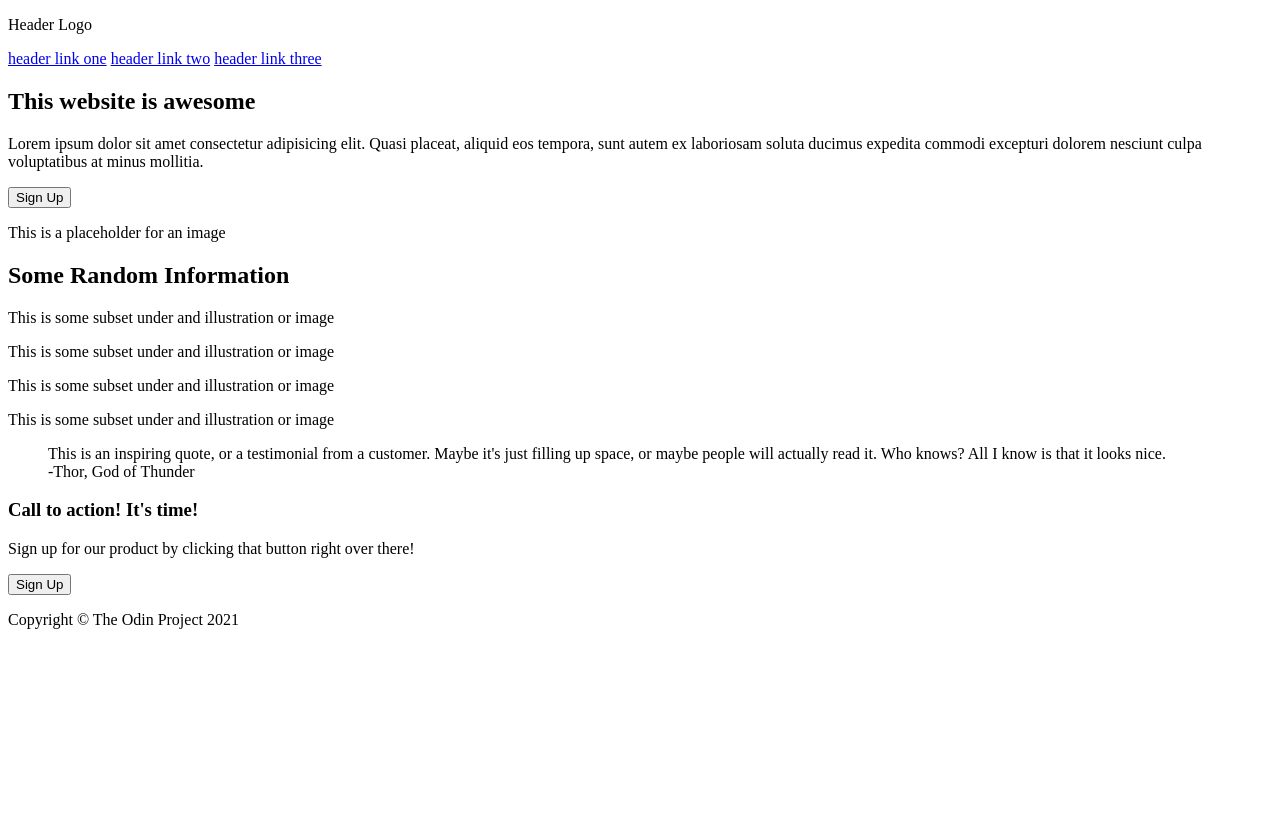
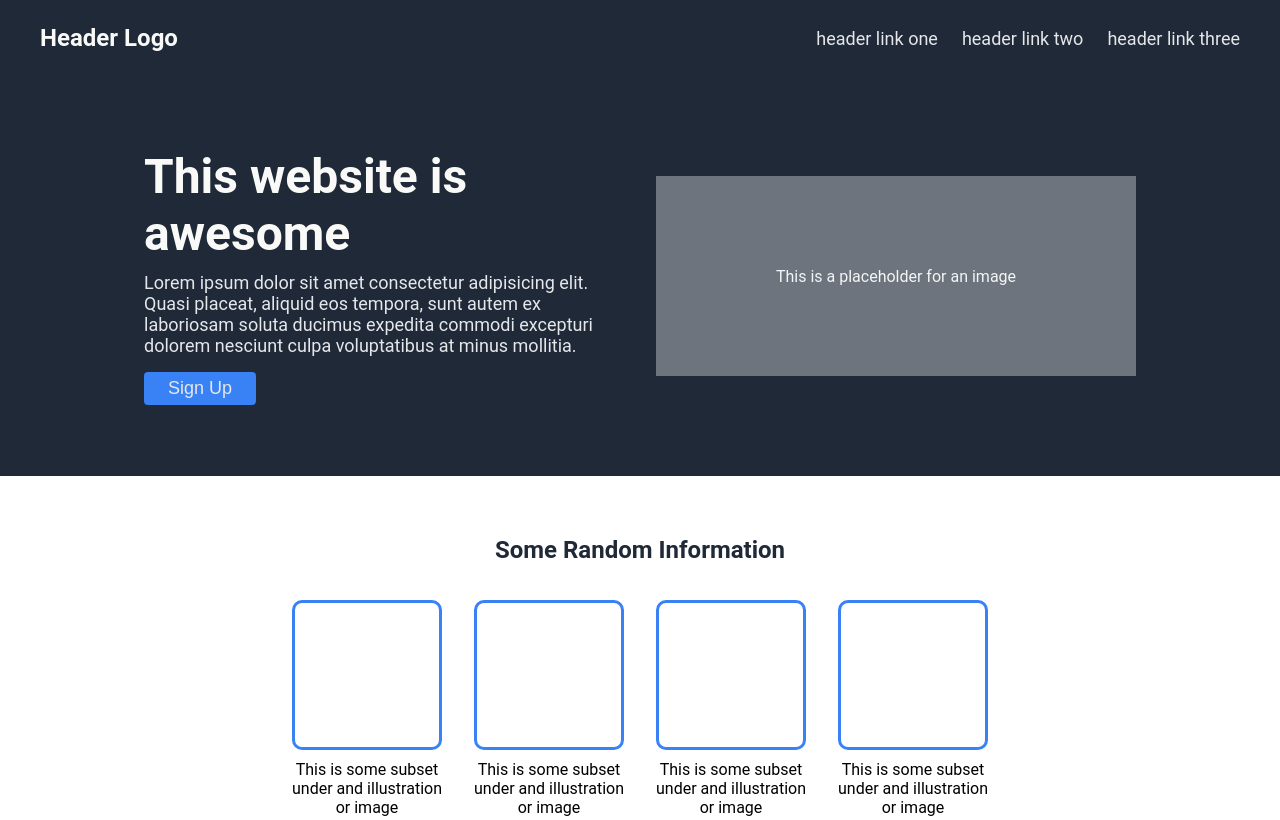
Before and after one commit to danuabd/odin-landing-page, a plain HTML site: page index.html in a window 1280 px wide. Shown: the top 820 px of the page. Drawn offline with Linux system fonts and the light colour scheme.

Commit message:
Add styling to page

```diff
--- a/index.html
+++ b/index.html
@@ -8,16 +8,19 @@
   </head>
   <body>
     <nav>
+      <div class="nav-container">
         <p class="header--logo-text">Header Logo</p>
         <div class="header--menu">
           <a class="header--link" href="#">header link one</a>
-        <a class="header-link" href="#">header link two</a>
-        <a class="header-link" href="#">header link three</a>
+          <a class="header--link" href="#">header link two</a>
+          <a class="header--link" href="#">header link three</a>
+        </div>
       </div>
     </nav>
     <main>
       <section class="section--hero">
-        <div>
+        <div class="hero--container">
+          <div class="hero--col-1">
             <h1>This website is awesome</h1>
             <p class="hero--secondary-text">
               Lorem ipsum dolor sit amet consectetur adipisicing elit. Quasi
@@ -27,8 +30,9 @@
             </p>
             <button class="btn hero--btn">Sign Up</button>
           </div>
-        <div class="hero--image-placeholder">
+          <div class="hero--col-2">
             <p>This is a placeholder for an image</p>
+          </div>
         </div>
       </section>
       <section class="section--random-info">
@@ -53,12 +57,16 @@
         </div>
       </section>
       <section class="section--quote">
+        <div class="quote">
           <blockquote>
-          This is an inspiring quote, or a testimonial from a customer. Maybe
-          it's just filling up space, or maybe people will actually read it. Who
-          knows? All I know is that it looks nice.
+            <p>
+              This is an inspiring quote, or a testimonial from a customer.
+              Maybe it's just filling up space, or maybe people will actually
+              read it. Who knows? All I know is that it looks nice.
+            </p>
             <footer>-Thor, God of Thunder</footer>
           </blockquote>
+        </div>
       </section>
       <section class="section--cta">
         <div class="cta-container">
@@ -72,7 +80,7 @@
         </div>
       </section>
     </main>
-    <footer>
+    <footer class="page-footer">
       <p class="copyright-message">
         Copyright <span>&copy;</span> The Odin Project 2021
       </p>
--- a/style.css
+++ b/style.css
@@ -16,10 +16,240 @@
 
 #3882f6 - button color, CTA background
 
-36px extra-bold #f12937 - information header text
+36px extra-bold #1f2937 - information header text
 
 #e5e7eb - quote section background
 
 36px light italic #1f2937 - quote text
 
 */
+
+* {
+  padding: 0;
+  margin: 0;
+  box-sizing: border-box;
+}
+
+body {
+  font-family: "Roboto", sans-serif;
+}
+
+.btn {
+  padding: 6px 24px;
+  border-radius: 4px;
+}
+
+/*//////////////
+
+Navigation
+
+//////////////*/
+
+nav {
+  display: flex;
+  justify-content: center;
+  background-color: #1f2937;
+  padding: 24px 0;
+}
+
+.nav-container {
+  display: flex;
+  justify-content: space-between;
+  align-items: center;
+  width: 1200px;
+}
+
+.header--logo-text {
+  font-size: 24px;
+  color: #f9faf8;
+  font-weight: bold;
+}
+
+.header--menu {
+  display: flex;
+  gap: 24px;
+}
+
+.header--link {
+  font-size: 18px;
+  color: #e5e7eb;
+  text-decoration: none;
+}
+
+/* Hero section */
+
+.section--hero {
+  display: flex;
+  justify-content: center;
+  background-color: #1f2937;
+}
+
+.hero--container {
+  display: flex;
+  justify-content: center;
+  align-items: center;
+  gap: 32px;
+  width: 1200px;
+  height: 400px;
+}
+
+/* Hero section: Column 1 */
+
+.hero--col-1 {
+  width: 40%;
+}
+
+h1 {
+  font-size: 48px;
+  font-weight: bolder;
+  color: #f9faf8;
+  margin-bottom: 10px;
+}
+
+.hero--secondary-text {
+  font-size: 18px;
+  color: #e5e7eb;
+  margin-bottom: 16px;
+}
+
+.hero--btn {
+  font-size: 18px;
+  color: #e5e7eb;
+  border: none;
+  background-color: #3882f6;
+
+  cursor: pointer;
+}
+
+/* Hero section: Column 2 */
+
+.hero--col-2 {
+  display: flex;
+  background-color: #6d747d;
+  width: 40%;
+  height: 200px;
+
+  justify-content: center;
+  align-items: center;
+}
+
+.hero--col-2 p {
+  color: #f4f5f6;
+}
+
+/* Random info section */
+
+.section--random-info {
+  display: flex;
+  flex-direction: column;
+  justify-content: center;
+  height: 400px;
+}
+
+.section--random-info h2 {
+  text-align: center;
+  color: #1f2937;
+  font-weight: bolder;
+  margin-bottom: 36px;
+}
+
+.info-box-container {
+  display: flex;
+  gap: 32px;
+  justify-content: center;
+}
+
+.info-box {
+  width: 150px;
+}
+.info-box div {
+  width: 150px;
+  height: 150px;
+  border: 3px solid #3882f6;
+  border-radius: 10px;
+  margin-bottom: 10px;
+}
+
+.info-box p {
+  text-align: center;
+}
+
+/* Quote section */
+
+.section--quote {
+  background-color: #e5e7eb;
+}
+
+.quote {
+  display: flex;
+  justify-content: center;
+  align-items: center;
+  height: 400px;
+}
+
+.section--quote blockquote {
+  width: 700px;
+  font-size: 36px;
+  font-weight: 300;
+  font-style: italic;
+  color: rgba(31, 41, 55, 0.7);
+}
+
+.section--quote footer {
+  display: block;
+  font-size: 18px;
+  color: #1f2937;
+  font-style: normal;
+  font-weight: bold;
+  text-align: right;
+  margin-right: 64px;
+}
+
+/* Call to action section */
+
+.section--cta {
+  display: flex;
+  justify-content: center;
+  align-items: center;
+  height: 300px;
+}
+
+.cta-container {
+  display: flex;
+  align-items: center;
+  justify-content: center;
+  gap: 92px;
+  background-color: #3882f6;
+  width: 60%;
+  height: 40%;
+  padding: 24px 36px;
+  border-radius: 10px;
+}
+
+.cta-container h3 {
+  color: #f4f5f6;
+}
+
+.cta-container p {
+  color: #e5e7eb;
+}
+
+.btn--cta {
+  outline: none;
+  background-color: transparent;
+  color: #e5e7eb;
+  border: 2px solid #e5e7eb;
+  cursor: pointer;
+}
+
+/* Footer */
+
+.page-footer {
+  padding: 32px 0;
+  background-color: #1f2937;
+}
+
+.copyright-message {
+  color: #f9faf8;
+  text-align: center;
+}
```
Lines whose indentation alone changed are shown as unchanged.
